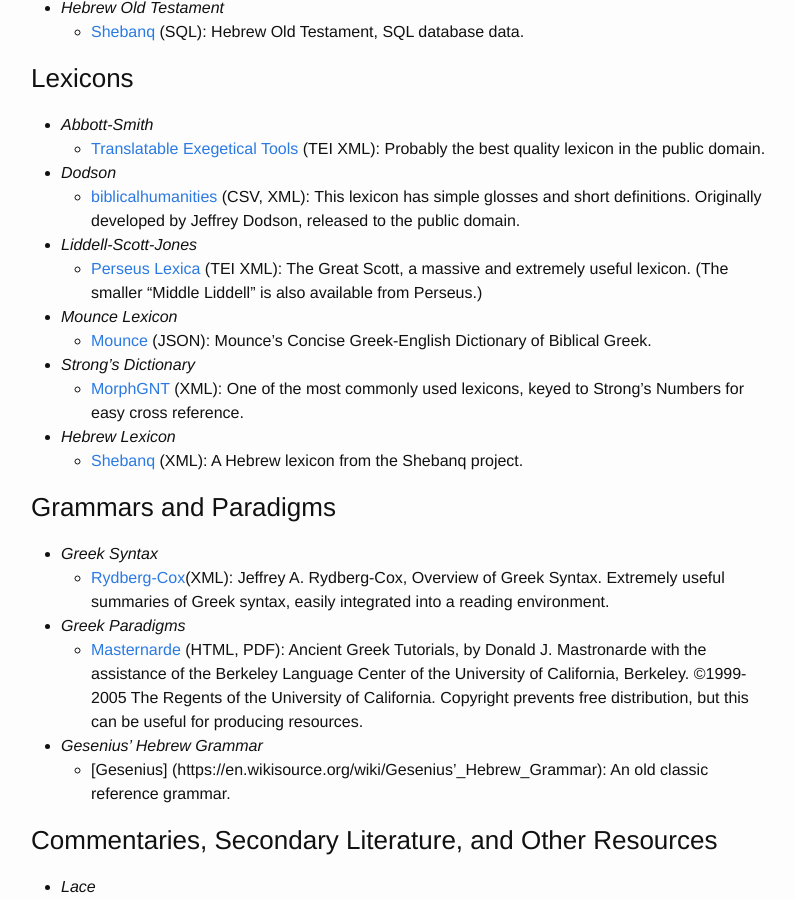
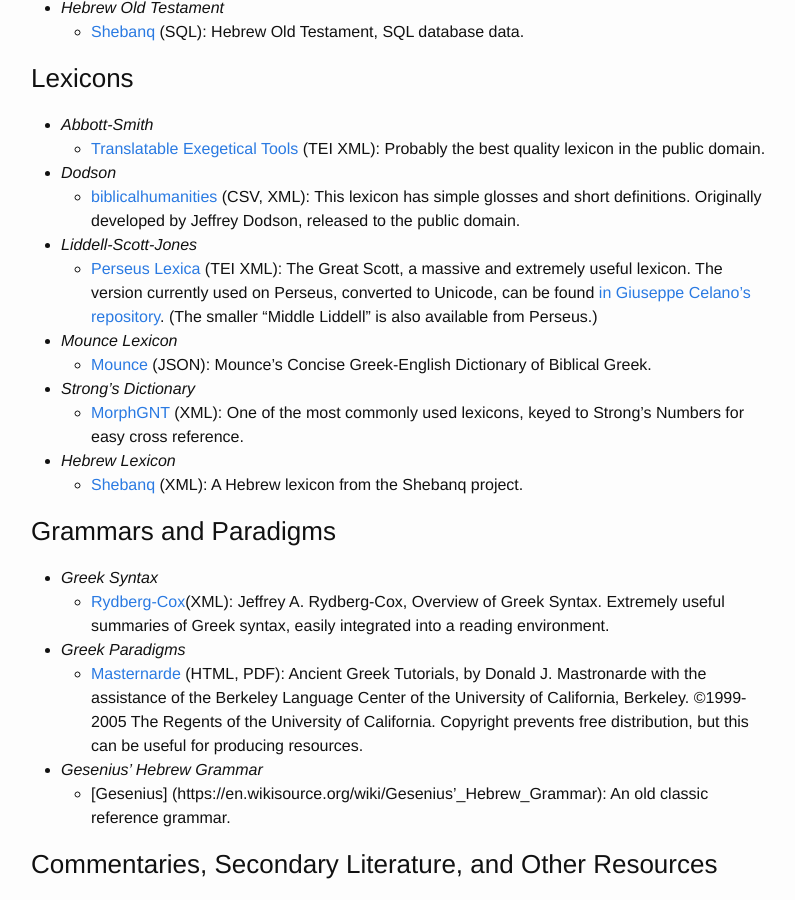
Before and after one commit to biblicalhumanities/biblicalhumanities.github.io, a Jekyll site: the page built from dashboard.md, in a window 1280 px wide and 900 px high, scrolled down 1734 px. Shown: the whole window, without its empty margins (239-1034 px from the left). Built offline with Jekyll 4.4.1, drawn with Linux system fonts in a browser that asks for light colours.

Commit message:
Added link to Giuseppe's Unicode LSJ.

```diff
--- a/dashboard.md
+++ b/dashboard.md
@@ -67,7 +67,7 @@
 - *Dodson*
   - [biblicalhumanities](https://github.com/biblicalhumanities/Dodson-Greek-Lexicon) (CSV, XML): This lexicon has simple glosses and short definitions. Originally developed by Jeffrey Dodson, released to the public domain.
 - *Liddell-Scott-Jones*
-  - [Perseus Lexica](https://github.com/PerseusDL/lexica) (TEI XML): The Great Scott, a massive and extremely useful lexicon. (The smaller "Middle Liddell" is also available from Perseus.)
+  - [Perseus Lexica](https://github.com/PerseusDL/lexica) (TEI XML): The Great Scott, a massive and extremely useful lexicon. The version currently used on Perseus, converted to Unicode, can be found [in Giuseppe Celano's repository](https://github.com/gcelano/LSJ_GreekUnicode). (The smaller "Middle Liddell" is also available from Perseus.)
 - *Mounce Lexicon*
   - [Mounce](https://github.com/billmounce/dictionary) (JSON): Mounce's Concise Greek-English Dictionary of Biblical Greek.
 - *Strong's Dictionary*
```
